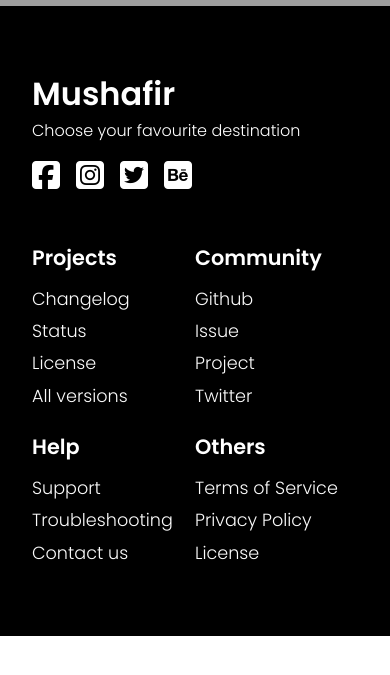
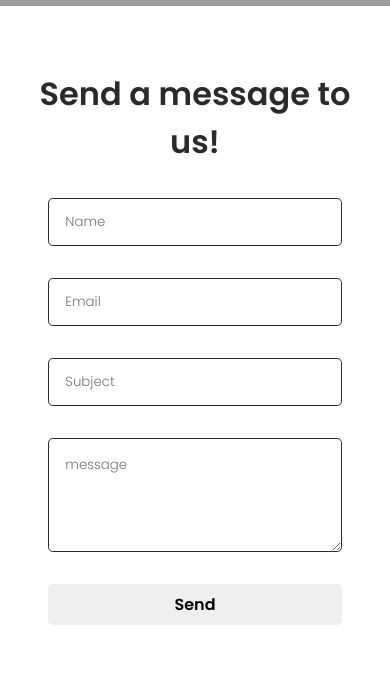
Before and after one commit to Sahil-4U/travel-website, a React (Create React App) app: page /contact in a window 390 px wide. Shown: the part 585-1260 px from the top of the page. Before the commit the page ends 1221 px from the top, so only its background shows below. Built offline with nearby package versions, Linux system fonts and the light colour scheme; grey boxes are pictures that could not be loaded.

Commit message:
our project is approx complete one sing up page is remaining

```diff
--- /dev/null
+++ b/src/components/Aboutus.js
@@ -0,0 +1,15 @@
+import React from 'react';
+import './aboutusStyles.css';
+
+function Aboutus(props) {
+    return (
+        <div className='about-container'>
+            <h1>{props.heading}</h1>
+            <p>
+                {props.Text}
+            </p>
+        </div>
+    )
+}
+
+export default Aboutus
--- /dev/null
+++ b/src/components/ContactForm.js
@@ -0,0 +1,21 @@
+import React from 'react';
+import './contactformStyles.css';
+
+function ContactForm() {
+    return (
+        <div className='form-container'>
+            <h1>
+                Send a message to us!
+            </h1>
+            <form>
+                <input placeholder='Name' />
+                <input placeholder='Email' />
+                <input placeholder='Subject' />
+                <textarea placeholder='message' rows={4} />
+                <button type='button'>Send</button>
+            </form>
+        </div>
+    )
+}
+
+export default ContactForm
--- a/src/components/Trip.js
+++ b/src/components/Trip.js
@@ -13,19 +13,19 @@ function Trip(props) {
             </p>
             <div className='tripcards'>
                 <TripCard
-                    cardHeading='Trip In Jaipur'
-                    imgsrc='https://images.unsplash.com/photo-1603262110263-fb0112e7cc33?ixlib=rb-4.0.3&ixid=M3wxMjA3fDB8MHxwaG90by1wYWdlfHx8fGVufDB8fHx8fA%3D%3D&auto=format&fit=crop&w=2071&q=80'
-                    cardText="It is Rajasthan' s most-populous city. A walled town surrounded (except to the south) by hills, the city was founded in 1727 by Maharaja Sawai Jai Singh to replace nearby Amber (now Amer, a part of Jaipur) as the capital of the princely state of Jaipur (founded by the Rajputs in the 12th century ce)."
+                    cardHeading={props.cardoneH}
+                    imgsrc={props.cardoneI}
+                    cardText={props.cardoneT}
                 />
                 <TripCard
-                    cardHeading='Trip In Uttrakhand'
-                    imgsrc='https://images.unsplash.com/photo-1596599623428-87dbae5e7816?ixlib=rb-4.0.3&ixid=M3wxMjA3fDB8MHxwaG90by1wYWdlfHx8fGVufDB8fHx8fA%3D%3D&auto=format&fit=crop&w=2070&q=80'
-                    cardText='Untouched nature in all its splendour is what Uttarakhand offers visitors. The state has been blessed with gorgeous natural beauty. The fact that almost 45.43 per cent of its geographical area has a dense forest cover, makes it all the more remarkable.'
+                    cardHeading={props.cardtwoH}
+                    imgsrc={props.cardtwoI}
+                    cardText={props.cardtwoT}
                 />
                 <TripCard
-                    cardHeading='Trip In Ladakh'
-                    imgsrc='https://plus.unsplash.com/premium_photo-1661949303004-bab6b7a82912?ixlib=rb-4.0.3&ixid=M3wxMjA3fDB8MHxwaG90by1wYWdlfHx8fGVufDB8fHx8fA%3D%3D&auto=format&fit=crop&w=2070&q=80'
-                    cardText='Ladakh is situated over 3,000 meters above the sea level and features, the highest bridge – Bailey Bridge over Suru and Dras rivers, the highest salt water lake – Pangong Tso, the highest farmed fields close to the Tso-Moriri lake at Korzok and the highest arena on earth at Siachen Glacier.'
+                    cardHeading={props.cardthreeH}
+                    imgsrc={props.cardthreeI}
+                    cardText={props.cardthreeT}
                 />
             </div>
         </div>
--- a/src/components/TripCard.js
+++ b/src/components/TripCard.js
@@ -5,7 +5,9 @@ function TripCard(props) {
     return (
         <div className='t-card'>
             <div className='tc-img'>
-                <img src={props.imgsrc} alt='image-here' />
+                <img src={props.imgsrc} alt=''
+                    loading='lazy'
+                />
             </div>
             <h4>
                 {props.cardHeading}
--- /dev/null
+++ b/src/components/aboutusStyles.css
@@ -0,0 +1,16 @@
+.about-container{
+    margin: 4rem 6rem;
+    text-align: start;
+}
+.about-container h1{
+    padding-bottom: 1rem;
+}
+.about-container p{
+    padding-bottom: 2rem;
+}
+
+@media screen and (max-width:850px) {
+    .about-container{
+    margin: 4rem 2rem;
+}
+}
--- /dev/null
+++ b/src/components/contactformStyles.css
@@ -0,0 +1,41 @@
+.form-container{
+    margin: 4rem 6rem;
+    color: #2a2a2a;
+    text-align: center;
+}
+
+.form-container form{
+    width: 50%;
+    padding-top: 3rem;
+    display: flex;
+    flex-direction: column;
+    margin: auto;
+}
+.form-container input{
+    height: 3rem;
+    padding: 0 1rem;
+    margin-bottom: 2rem;
+    border-radius: .3rem;
+    border: 1px solid #2a2a2a;
+}
+.form-container textarea{
+    padding: 1rem;
+    margin-bottom: 2rem;
+    border-radius: .3rem;
+    border: 1px solid #2a2a2a;
+}
+.form-container button{
+    display: inline;
+}
+
+@media screen and (max-width:850px) {
+    .form-container{
+    margin: 4rem 2rem;
+    color: #2a2a2a;
+
+}
+.form-container form{
+    width: 90%;
+    padding-top: 2rem;
+}
+}
--- a/src/components/routes/About.js
+++ b/src/components/routes/About.js
@@ -2,6 +2,7 @@ import React from 'react';
 import Navbar from '../navbar/Navbar';
 import Hero from '../Hero';
 import Footer from '../Footer';
+import Aboutus from '../Aboutus';
 
 
 function About() {
@@ -14,6 +15,14 @@ function About() {
                 title='About'
                 btnClass='hide'
             />
+            <Aboutus
+                heading="A Journey in the Making: Mushafir' s Story"
+                Text=" Mushafir's story is one of wanderlust and wonder. It started with a simple dream—to connect travelers with the world. Since our inception, we've been on a mission to inspire, guide, and celebrate the global community of adventurers. Our journey is your journey, and together, we'll keep exploring, one destination at a time."
+            />
+            <Aboutus
+                heading='Our Mission'
+                Text="Embark on a journey of discovery and wanderlust with Mushafir, where your travel dreams come to life. We are your trusted companion for all things travel, whether you' re a seasoned explorer or a first-time adventurer.At Mushafir, we believe that travel is not just about reaching a destination; it's about the experiences, the stories, and the memories you create along the way. Our platform is designed to inspire, guide, and connect you with the world's most breathtaking destinations, cultural treasures, and hidden gems."
+            />
             <Footer />
         </div>
     )
--- a/src/components/routes/Contact.js
+++ b/src/components/routes/Contact.js
@@ -2,6 +2,7 @@ import React from 'react';
 import Navbar from '../navbar/Navbar';
 import Hero from '../Hero';
 import Footer from '../Footer';
+import ContactForm from '../ContactForm';
 
 
 function Contact() {
@@ -14,6 +15,7 @@ function Contact() {
                 title='Contact'
                 btnClass='hide'
             />
+            <ContactForm />
             <Footer />
         </div>
     )
--- a/src/components/routes/Home.js
+++ b/src/components/routes/Home.js
@@ -12,7 +12,7 @@ function Home() {
             <Hero
                 cName='hero'
                 src='https://images.unsplash.com/photo-1501785888041-af3ef285b470?ixlib=rb-4.0.3&ixid=M3wxMjA3fDB8MHxwaG90by1wYWdlfHx8fGVufDB8fHx8fA%3D%3D&auto=format&fit=crop&w=2070&q=80'
-                title='Your Journey Your Story'
+                title='Welcome to Mushafir - Your Gateway to Adventure!'
                 text='Choose Your Favourite Destination'
                 btnName="Travel Plan"
                 btnClass='show'
@@ -40,7 +40,16 @@ function Home() {
                 image2src='https://images.unsplash.com/photo-1590667046100-2e0fd9a5b31b?ixlib=rb-4.0.3&ixid=M3wxMjA3fDB8MHxwaG90by1wYWdlfHx8fGVufDB8fHx8fA%3D%3D&auto=format&fit=crop&w=1887&q=80'
                 image2alt='valley image'
             />
-            <Trip />
+            <Trip cardoneH='Trip In Jaipur' cardoneI='https://images.unsplash.com/photo-1603262110263-fb0112e7cc33?ixlib=rb-4.0.3&ixid=M3wxMjA3fDB8MHxwaG90by1wYWdlfHx8fGVufDB8fHx8fA%3D%3D&auto=format&fit=crop&w=2071&q=80'
+                cardoneT="It is Rajasthan' s most-populous city.A walled town surrounded (except to the south) by hills, the city was founded in 1727 by Maharaja Sawai Jai Singh to replace nearby Amber (now Amer, a part of Jaipur) as the capital of the princely state of Jaipur (founded by the Rajputs in the 12th century ce)."
+                cardtwoH='Trip In Uttrakhand'
+                cardtwoI='https://images.unsplash.com/photo-1596599623428-87dbae5e7816?ixlib=rb-4.0.3&ixid=M3wxMjA3fDB8MHxwaG90by1wYWdlfHx8fGVufDB8fHx8fA%3D%3D&auto=format&fit=crop&w=2070&q=80'
+                cardtwoT='Untouched nature in all its splendour is what Uttarakhand offers visitors. The state has been blessed with gorgeous natural beauty. The fact that almost 45.43 per cent of its geographical area has a dense forest cover, makes it all the more remarkable.'
+
+                cardthreeH='Trip In Ladakh'
+                cardthreeI='https://plus.unsplash.com/premium_photo-1661949303004-bab6b7a82912?ixlib=rb-4.0.3&ixid=M3wxMjA3fDB8MHxwaG90by1wYWdlfHx8fGVufDB8fHx8fA%3D%3D&auto=format&fit=crop&w=2070&q=80'
+                cardthreeT='Ladakh is situated over 3,000 meters above the sea level and features, the highest bridge – Bailey Bridge over Suru and Dras rivers, the highest salt water lake – Pangong Tso, the highest farmed fields close to the Tso-Moriri lake at Korzok and the highest arena on earth at Siachen Glacier.'
+            />
             <Footer />
         </>
     )
--- a/src/components/routes/Service.js
+++ b/src/components/routes/Service.js
@@ -15,7 +15,17 @@ function Service() {
                 title='Services'
                 btnClass='hide'
             />
-            <Trip />
+            <Trip
+                cardoneH='Golden Temple'
+                cardoneI='https://images.unsplash.com/photo-1609947017136-9daf32a5eb16?ixlib=rb-4.0.3&ixid=M3wxMjA3fDB8MHxwaG90by1wYWdlfHx8fGVufDB8fHx8fA%3D%3D&auto=format&fit=crop&w=1776&q=80'
+                cardoneT='The Golden temple is located in the holy city of the Sikhs, Amritsar. The Golden temple is famous for its full golden dome, it is one of the most sacred pilgrim spots for Sikhs. The Mandir is built on a 67-ft square of marble and is a two storied structure.'
+                cardtwoH='Prem Mandir,Mathura'
+                cardtwoI='https://images.unsplash.com/photo-1514930228629-e8a7034abd17?ixlib=rb-4.0.3&ixid=M3wxMjA3fDB8MHxwaG90by1wYWdlfHx8fGVufDB8fHx8fA%3D%3D&auto=format&fit=crop&w=1812&q=80'
+                cardtwoT='Prem Mandir is a Hindu temple in Vrindavan, Mathura, India. It is maintained by Jagadguru Kripalu Parishat, an international non-profit, educational, spiritual, charitable trust. The complex is on a 54-acre site on the outskirts of Vrindavan, and is dedicated to Lord Radha Krishna and Sita Ram.'
+                cardthreeH='Kedarnath Mandir'
+                cardthreeI='https://media.istockphoto.com/id/1170875709/photo/holy-hindu-temple-of-lord-shri-kedarnath-shankar-bholenath-temple-2019-view-in-chamoli.jpg?s=2048x2048&w=is&k=20&c=yf_MCOmAaPzYs9C3dZLSgHM8BIMP_fl9NjRdL5pukjA='
+                cardthreeT='This magnificent temple is ancient and constructed over a thousand years ago by Jagad Guru Adi Shankaracharya. It is located in the Rudra Himalaya range of Uttarakhand State. It is situated at an altitude of 3,581 mt & it is a 16 km trek from the nearest place of Gaurikund.'
+            />
             <Footer />
         </div>
     )
```
